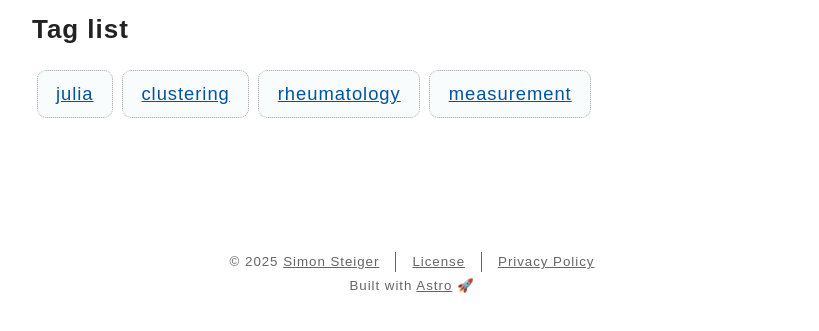
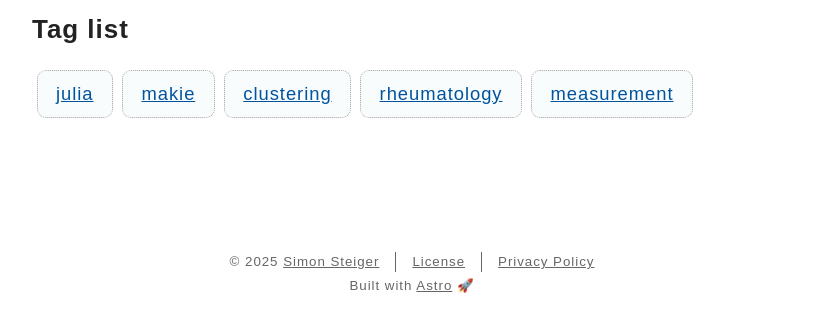
Before and after one commit to simonsteiger/birdsotherwi.se, an Astro site: page /tags in a window 1280 px wide. Shown: the part 233-564 px from the top of the page, without its empty margins (228-1047 px from the left). Built offline with nearby package versions, Linux system fonts and the light colour scheme; Astro itself is replaced by a stand-in of ours; some packages are replaced by stand-ins of ours; a web font is replaced by a local one.

Commit message:
capture tags correctly

```diff
--- a/src/pages/tags/[tag].astro
+++ b/src/pages/tags/[tag].astro
@@ -3,7 +3,7 @@ import BaseLayout from "../../layouts/BaseLayout.astro";
 import BlogPost from "../../components/BlogPost.astro";
 
 export async function getStaticPaths() {
-    const allPosts = await Astro.glob("../posts/*.md");
+    const allPosts = await Astro.glob("../posts/*.{md,mdx}");
 
     const uniqueTags = [
         ...new Set(allPosts.map((post) => post.frontmatter.tags).flat()),
@@ -11,7 +11,7 @@ export async function getStaticPaths() {
 
     return uniqueTags.map((tag) => {
         const filteredPosts = allPosts.filter((post) =>
-            post.frontmatter.tags.includes(tag),
+            !post.frontmatter.draft && post.frontmatter.tags.includes(tag),
         );
         return {
             params: { tag },
--- a/src/pages/tags/index.astro
+++ b/src/pages/tags/index.astro
@@ -1,6 +1,6 @@
 ---
 import BaseLayout from "../../layouts/BaseLayout.astro";
-const allPosts = await Astro.glob("../posts/*.md");
+const allPosts = await Astro.glob("../posts/*.{md,mdx}");
 const tags = [...new Set(allPosts.map((post) => post.frontmatter.tags).flat())];
 const pageTitle = "Tags Index";
 ---
--- a/src/utils/citations.ts
+++ b/src/utils/citations.ts
@@ -22,7 +22,6 @@ export async function loadCitations(path:string): Promise<CitationMap> {
       };
     });
 
-    console.log('Final citations object:', citations);
     return citations;
   } catch (error) {
     console.error('Error loading citations:', error);
```
